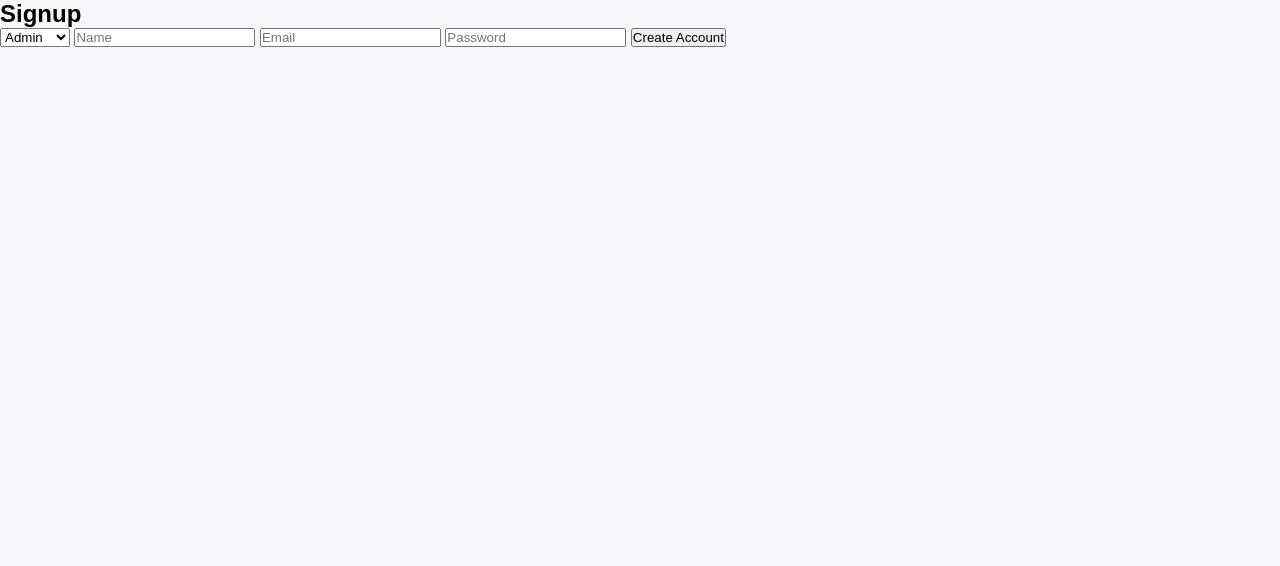
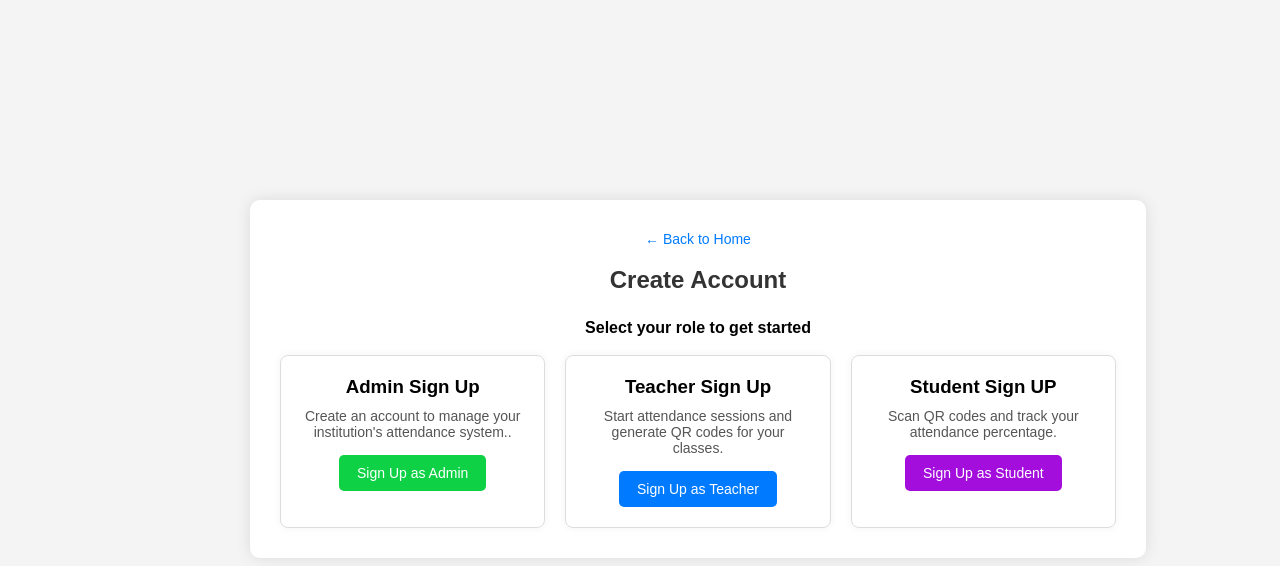
Before and after one commit to Vishalj154/AttendanceAi, a plain HTML site: page signup.html in a window 1280 px wide. Drawn offline with Linux system fonts and the light colour scheme.

Commit message:
login and signup basic page done

```diff
--- a/css/style.css
+++ b/css/style.css
@@ -43,21 +43,30 @@ body {
 
 .nav-buttons button {
     padding: 8px 16px;
-    border-radius: 6px;
     border: none;
     cursor: pointer;
+    font-family: 'Arial', sans-serif;
+    font-weight: bold;
+    display:flex;
+    justify-content: space-between;
 }
 
 .login {
     background: #eee;
+    text-decoration: none;
+    color: black;
+    padding:3px;
+    border-radius: 3px;
 }
 
 .signup {
-    background: #1f6bff;
-    color: white;
+    background: #eee;
+    color: black;
+    padding:3px;
+    text-decoration: none;
+    border-radius: 3px;
 }
 
-/* HERO */
 
 .hero {
     display: flex;
@@ -122,6 +131,11 @@ body {
     box-shadow: 0 5px 15px rgba(0, 0, 1, 0.05);
     font-weight: bold;
 }
+.stats :hover{
+    transform:translatey(-5px);
+    transition:0.3s;
+
+}
 
 /* FEATURES */
 
@@ -139,6 +153,10 @@ body {
     display: grid;
     grid-template-columns: repeat(4, 1fr);
     gap: 30px;
+}
+.feature-card:hover{
+    transform:translatey(-5px);
+    transition:0.3s;
 }
 
 .feature-card {
--- a/signup.html
+++ b/signup.html
@@ -1,29 +1,122 @@
 <!DOCTYPE html>
 <html>
 <head>
-<title>Signup - Attendify</title>
+<title>Login - Attendify</title>
 <link rel="stylesheet" href="css/style.css">
+
+<style>
+
+body{
+    background-color:#f4f4f4;
+    font-family: Arial, Helvetica, sans-serif;
+    justify-content: center;
+}
+
+.login-container{
+    width:70%;
+    margin:200px 250px;
+    padding:30px;
+    background:white;
+    border-radius:10px;
+    box-shadow:0 0 15px rgba(0,0,0,0.1);
+    text-align:center;
+}
+
+h2{
+    color:#333;
+    margin-bottom:25px;
+}
+
+.back{
+    text-decoration:none;
+    color:#007BFF;
+    font-size:14px;
+}
+
+.box-container{
+    display:flex;
+    gap:20px;
+    justify-content:space-between;
+}
+
+.box{
+    flex:1;
+    padding:20px;
+    border-radius:8px;
+    border:1px solid #ddd;
+    box-shadow:0 0 8px rgba(0,0,0,0.05);
+    transition:0.3s;
+}
+
+.box:hover{
+    transform:translateY(-5px);
+    box-shadow:0 6px 20px rgba(0,0,0,0.1);
+}
+
+.box h3{
+    margin-bottom:10px;
+}
+
+.box p{
+    font-size:14px;
+    color:#555;
+}
+
+.btn{
+    display:inline-block;
+    margin-top:15px;
+    padding:10px 18px;
+    border-radius:5px;
+    color:white;
+    text-decoration:none;
+    font-size:14px;
+}
+
+.admin{
+    background:#0ed145;
+}
+
+.teacher{
+    background:#007BFF;
+}
+
+.student{
+    background:#a30edd;
+}
+
+</style>
 </head>
 
 <body>
 
 <div class="login-container">
 
-<h2>Signup</h2>
+<a href="index.html" class="back">← Back to Home</a><br><br>
 
-<select>
-<option>Admin</option>
-<option>Student</option>
-<option>Teacher</option>
-</select>
+<h2>Create Account</h2>
+<p style="font-family: Arial, Helvetica, sans-serif;font-weight: bold;">Select your role to get started</p><br>
 
-<input type="text" placeholder="Name">
+<div class="box-container">
 
-<input type="email" placeholder="Email">
+<div class="box">
+<h3>Admin Sign Up</h3>
+<p>Create an account to manage your institution's attendance system..</p>
+<a href="admin-login.html" class="btn admin">Sign Up as Admin</a>
+</div>
 
-<input type="password" placeholder="Password">
+<div class="box">
+<h3>Teacher Sign Up</h3>
+<p>Start attendance sessions and generate QR codes for your classes.</p>
+<a href="teacher-login.html" class="btn teacher">Sign Up as Teacher</a>
+</div>
 
-<button>Create Account</button>
+<div class="box">
+<h3>Student Sign UP</h3>
+<p>Scan QR codes and track your attendance percentage.</p>
+<a href="student-login.html" class="btn student">Sign Up as Student</a>
+</div>
+
+</div>
 
 </div>
 
```
Also changed, not shown: about.html (+2 -2 lines), contact.html (+4 -3 lines), index.html (+2 -2 lines), login.html (+104 -9 lines), services.html (+4 -2 lines).
